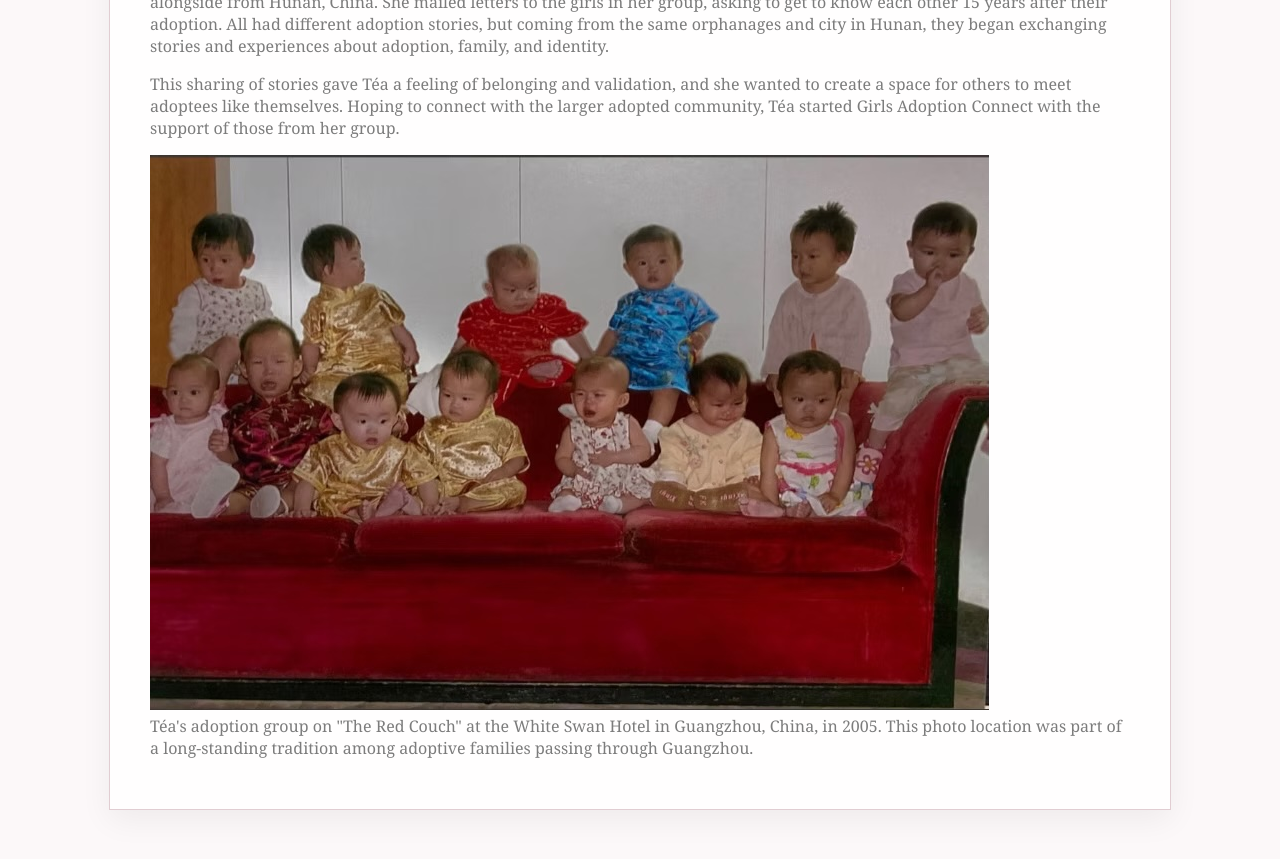
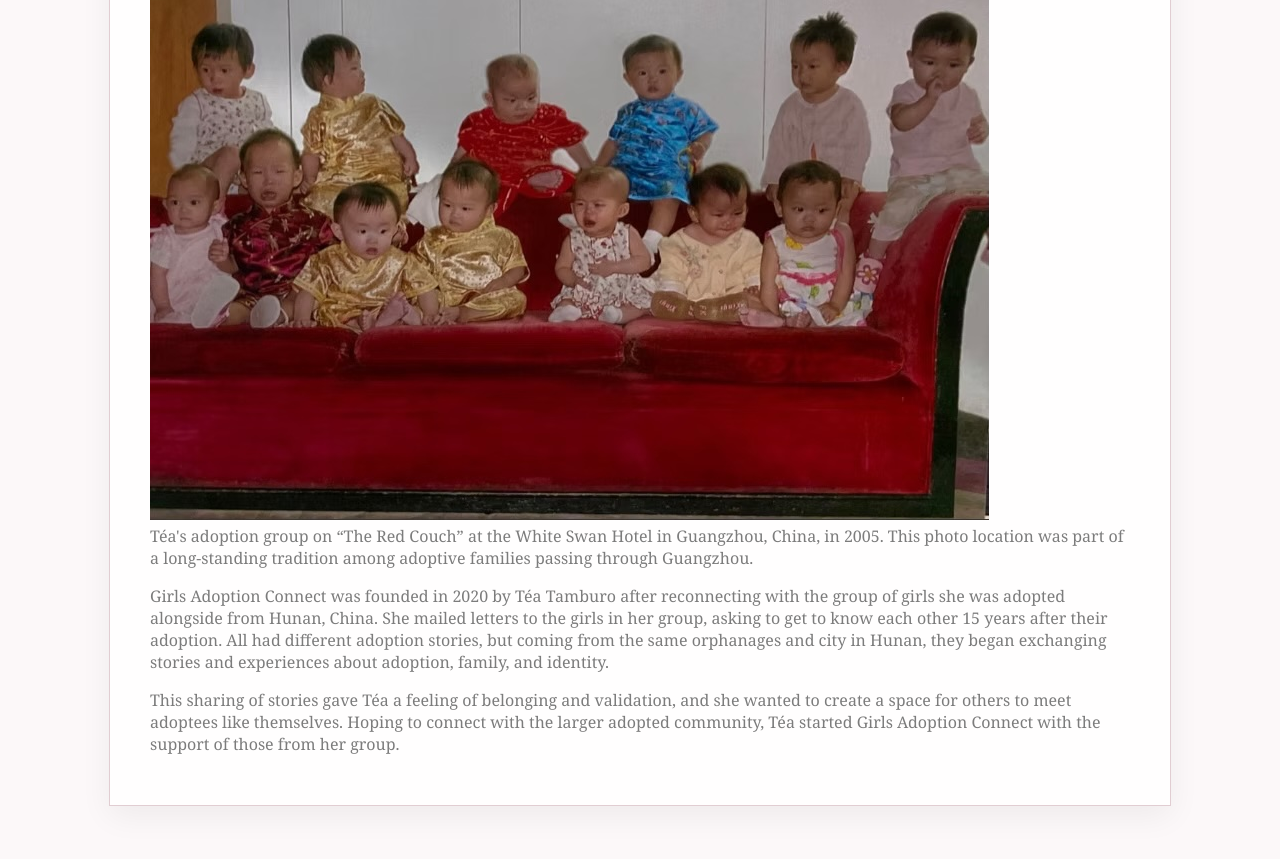
Before and after one commit to girlsadoptionconnect-tyt/girlsadoptionconnect, a Jekyll site: the page built from about/index.html, in a window 1280 px wide and 900 px high, scrolled down 818 px. Shown: the top 859 px of the window. Built offline with Jekyll 4.4.1, drawn with Linux system fonts in a browser that asks for light colours.

Commit message:
Update index.html

```diff
--- a/about/index.html
+++ b/about/index.html
@@ -6,39 +6,37 @@ title: About
 <section class="category-wrap">
   <div class="category-card">
     <h1 class="category-title">About</h1>
-    <p class="category-subtitle">
-      <section class="about-card-content">
 
-  <h2 class="about-section-title">Mission</h2>
-  <p>
-    Girls Adoption Connect is an online community that connects adoptees through the sharing of adoption stories and thoughts about adoption. All content submissions that have adoption as the central theme are welcome. Through this shared media, the goal is to create an environment where adoptees feel heard, understood, and validated.
-  </p>
+    <div class="about-content">
 
-  <div class="about-two-col">
-    <div class="about-left">
+      <h2 class="about-section-title">Mission</h2>
+      <p>
+        Girls Adoption Connect is an online community that connects adoptees through the sharing of adoption stories and thoughts about adoption. All content submissions that have adoption as the central theme are welcome. Through this shared media, the goal is to create an environment where adoptees feel heard, understood, and validated.
+      </p>
+
       <h2 class="about-section-title">How it began</h2>
+
+      <!-- FLOATING IMAGE BLOCK (this is what makes text wrap) -->
+      <div class="about-media">
+        <img
+          class="about-photo"
+          src="{{ '/assets/red-couch.jpg' | relative_url }}"
+          alt="Téa's adoption travel group photo on The Red Couch"
+        >
+        <div class="about-caption">
+          Téa's adoption group on “The Red Couch” at the White Swan Hotel in Guangzhou, China, in 2005.
+          This photo location was part of a long-standing tradition among adoptive families passing through Guangzhou.
+        </div>
+      </div>
+
       <p>
         Girls Adoption Connect was founded in 2020 by Téa Tamburo after reconnecting with the group of girls she was adopted alongside from Hunan, China. She mailed letters to the girls in her group, asking to get to know each other 15 years after their adoption. All had different adoption stories, but coming from the same orphanages and city in Hunan, they began exchanging stories and experiences about adoption, family, and identity.
       </p>
+
       <p>
         This sharing of stories gave Téa a feeling of belonging and validation, and she wanted to create a space for others to meet adoptees like themselves. Hoping to connect with the larger adopted community, Téa started Girls Adoption Connect with the support of those from her group.
       </p>
-    </div>
 
-    <div class="about-right">
-      <img
-  class="about-photo"
-  src="{{ '/assets/red-couch.jpg' | relative_url }}"
-  alt="Adoption travel group photo"
->
-      <div class="about-caption">
-        Téa's adoption group on "The Red Couch" at the White Swan Hotel in Guangzhou, China, in 2005.
-        This photo location was part of a long-standing tradition among adoptive families passing through Guangzhou.
-      </div>
     </div>
   </div>
-
 </section>
-    </p>
-  </div>
-</section>
```
